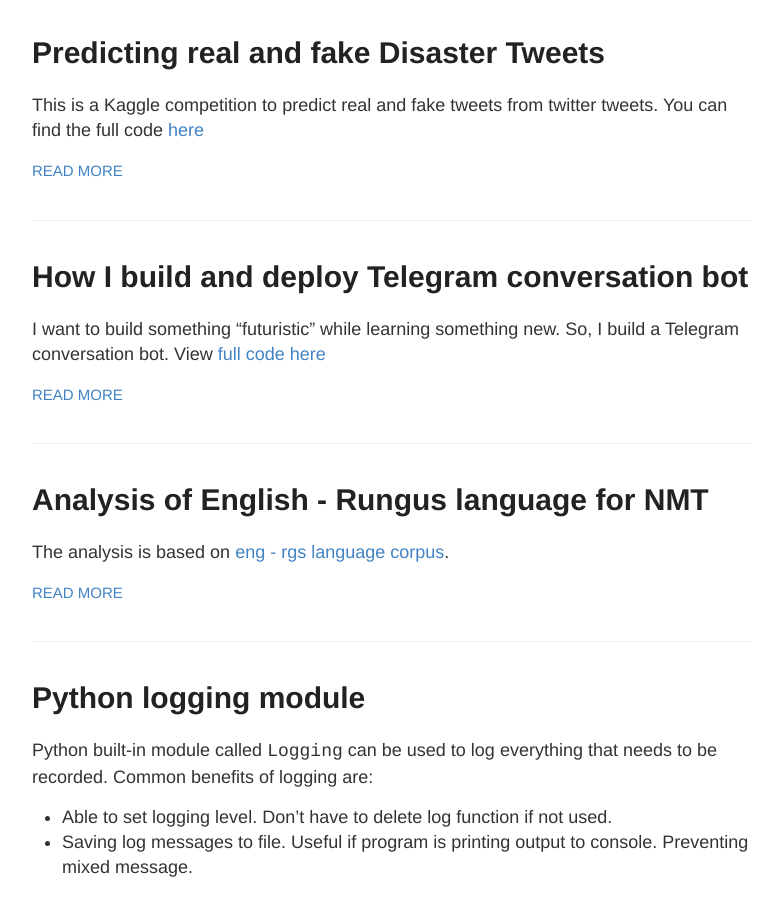
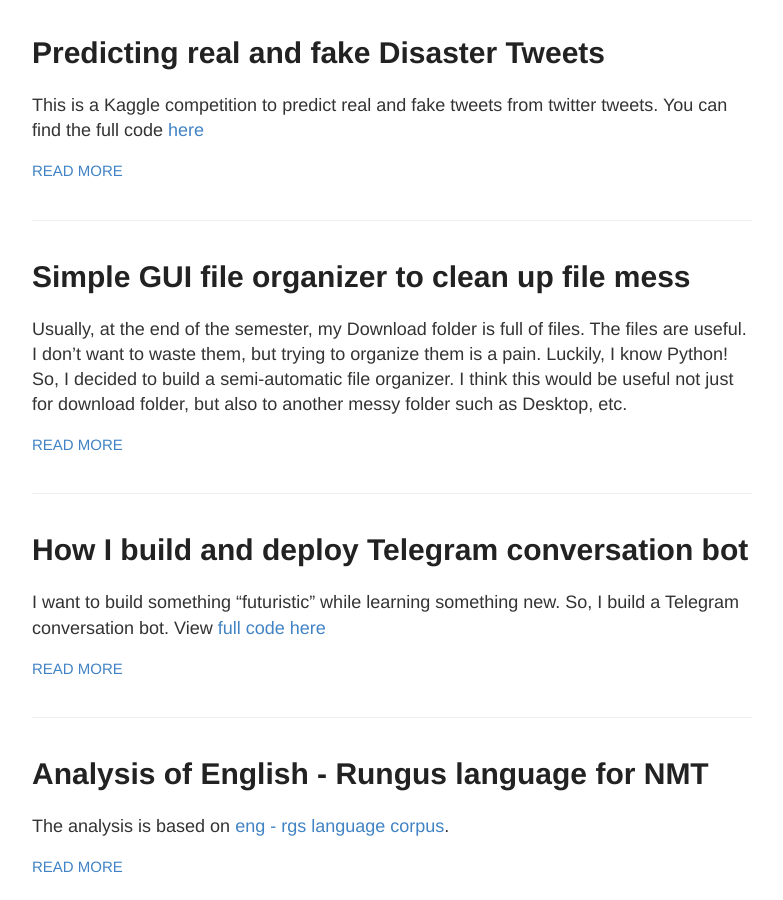
Before and after one commit to devennn/devennn.github.io, a Jekyll site: the page built from index.html, in a window 1280 px wide and 900 px high, scrolled down 459 px. Shown: the whole window, without its empty margins (248-1031 px from the left). Built offline with Jekyll 4.4.1, drawn with Linux system fonts in a browser that asks for light colours.

Commit message:
Update 2020-01-31-python-file-organizer.md

````diff
--- a/_posts/2020-01-31-python-file-organizer.md
+++ b/_posts/2020-01-31-python-file-organizer.md
@@ -1,32 +1,29 @@
 ---
 layout: post
-published: false
-title: Simple GUI based file organizer
+title: Simple GUI file organizer to clean up file mess
 ---
 
-Usually, at the end of semester, my Download folder is full of files. They are usually useful, but trying to organize them is a pain. Luckily, I know Python! Let's automate them. So, my plan was to build a semi-automatic file organizer.
+Usually, at the end of the semester, my Download folder is full of files. The files are useful. I don't want to waste them, but trying to organize them is a pain. Luckily, I know Python! So, I decided to build a semi-automatic file organizer. I think this would be useful not just for download folder, but also to another messy folder such as Desktop, etc.
 
 How it works:
 1) User choose directory to organize
-2) User choose What to do - Reararnge or Rename
-2) Program do the rest!
-
-I think this would be useful not just for download folder, but also to other messy folder such as Desktop etc.
+2) User choose What to do - Rearrange or Rename
+2) The program will do the rest!
 
 ## Program Breakdown
 
-I divide the program into 2 parts:
-- GUI - Mainly for interaction. I do not want to open terminal just to organize files. So, having GUI make it easier and more intuitive
+I divide the program into two parts:
+- GUI - Mainly for interaction. I do not want to open a terminal to organize files. So, having GUI make it easier and more intuitive
 - Main Process - Where all the processing happens.
 
 Step by step:
 1) User select directory
 2) User choose menu - Rearrange or Rename
 3) User's choices are processed
-4) Send Done! to indicate successful process
+4) Send ```Done!``` to indicate a successful process
 
-As stated in step 2, user is able to choose 2 process
-- Reararnge: To group file according to file extension
+As stated in step 2, the user can choose two process
+- Rearrange: To group file according to file extension
 - Rename: Renaming batch of files
 
 ## Program code
@@ -84,16 +81,16 @@ def check_options_chosen(values):
       return -1
 ```
 
-Tweaking the layout function will change the appearance of GUI. ```sg.Window``` will create window based on layout settings. ```window.read()``` will read event that is happening such as clicks, box tick, text fill etc.
+Tweaking the layout function will change the appearance of GUI. ```sg.Window``` will create a window based on layout settings. ```window.read()``` will read event that is happening such as clicks, box tick, text fill, etc.
 
-As seen from driver function, main, the gui should return process chosen and values for it.
+As seen from driver function ```main()```, the GUI should return the chosen process and values for it.
 
 ## Main Processes
 
 I set every option as a class so that it's easy for me to change/add features in the future.
 
 ### Arrange files:
-```
+```python
 class Arrange:
 
     def __init__(self, allFile=[], dirToAccess=""):
@@ -119,15 +116,15 @@ class Arrange:
                 os.rename(dir, new_fpath)
 ```
 
-This class perform file organizing according to extension. It started by stripping all files in current directory to obtain their extension. Then, new folder will be created such as ```file_extension_file``` . The program will the try to create new directory and will pass if the directory exists.
+This class organizes files according to its extension. It started by stripping all files in the current directory to obtain their extension. Then, a new folder will be created, such as ```file_extension_file```. After that, the program will try to create a new directory by using the new folder and will pass if it already exists.
 
-After ```os.mkdir``` the old directory will be rename to the newly made oe existing directory. Applying this process to every file will rearange all of them.
+After ```os.mkdir```, the old directory will be renamed to the new or existing directory. Applying this process to every file will rearrange all of them.
 
 ### Rename Files:
 
-Before going to process class, it has to pass through error checking function. This is to make sure every new file name specified by user does not contain characters that cannot be used in Windows filename system.
+Before going to process class, it has to pass through an error checking function. It is to make sure that every new file name that was specified by the user does not contains Windows filename forbidden characters.
 
-```
+```python
 # Check if string entered containing forbidden characters on windows
 def check_rename_newname(str):
     logger.info('=== Start check_rename_newname ===')
@@ -138,10 +135,10 @@ def check_rename_newname(str):
         return -1
 ```
 
-Using regex search will return None if no position in the string matches specified pattern. I want the return value to be ```None``` which indicates no forbidden characters used. So, other than that, all values can be discarded.
+Using regex search will return None if no position in the string matches the specified pattern. I want the return value to be ```None```, which indicates no characters used. Other than that, the function will return -1 to show errors.
 
 
-```
+```python
 class Rename:
 
     def __init__(self, allFile=[], dirToAccess=""):
@@ -163,22 +160,24 @@ class Rename:
             i += 1
 ```
 
-Renaming process is almost the same as rearangging, except the function has argument ```new_name``` which is required. User can choose to fill up the GUI text box for renaming options. If not, default placeholder ```New_Filename``` will be used as the new name.
+The renaming process is almost the same as rearranging, except the function has argument ```new_name```, which is required. Users can choose to fill up the GUI text box for renaming options. If not, default placeholder ```New_Filename``` will be used as the new name.
 
 ## Compilation
 
-I want to create an executable file so I don't have to open terminal to use this program. To do so, I use pyinstaller package which is very handy.
+I want to create an executable file, so I don't have to open the terminal to use this program. To do so, I use the PyInstaller package. [Official docs](https://pythonhosted.org/PyInstaller/usage.html)
 
 > pyinstaller.exe --onefile --windowed --icon=dist/icon.ico gui.py -n Filorg
 
 Explanation:
-- --onefile : Since my entry point is gui.py, i only need to specify a file.
-- --windowed : Making sure the program will not start console window when program is running
-- --icon : Program icon
-- -n : Executable file name. For this proram, i named it Filorg
+- --onefile: Since the entry point is gui.py, I only need to specify a file.
+- --windowed: Making sure the program will not start console window when the application is running
+- --icon: Program icon
+- -n: Executable file name. For this program, I named it Filorg
 
-When compilation is done, the executable file can be found in dist/ folder.
+When the compilation is done, the executable file can be found in the dist/ folder.
 
-Click Filorg.exe:
+Click Filorg.exe, and now I can organize folders easily!
 
 ![File Organizer](https://raw.githubusercontent.com/devennn/mysite/master/images/Filorg.PNG?token=ALZQJUU7IGNHBW6IXH6BDLC6KSJA4)
+
+I may add more file organizing features in the future. So, the code may change. You can view full code [here](https://github.com/devennn/Filorg)
````
